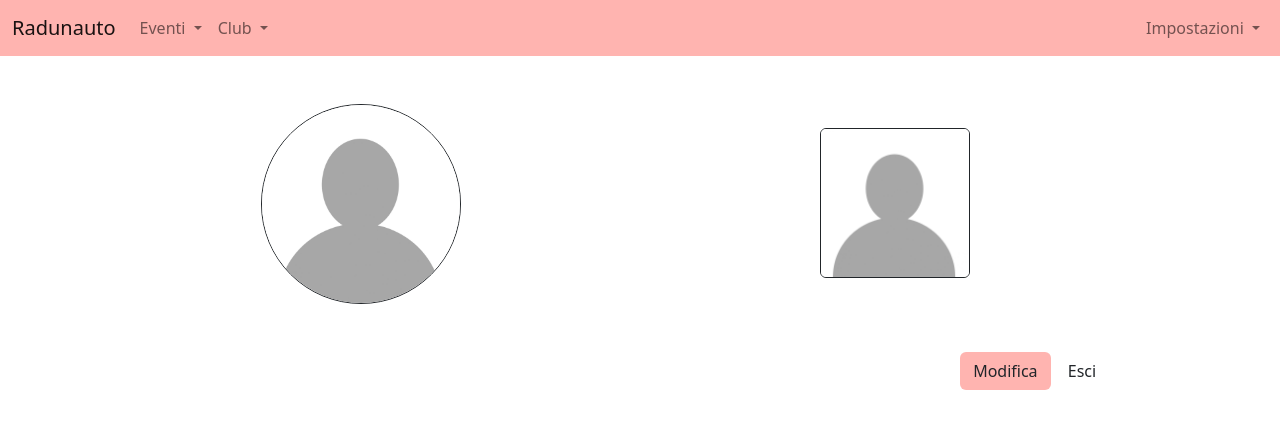
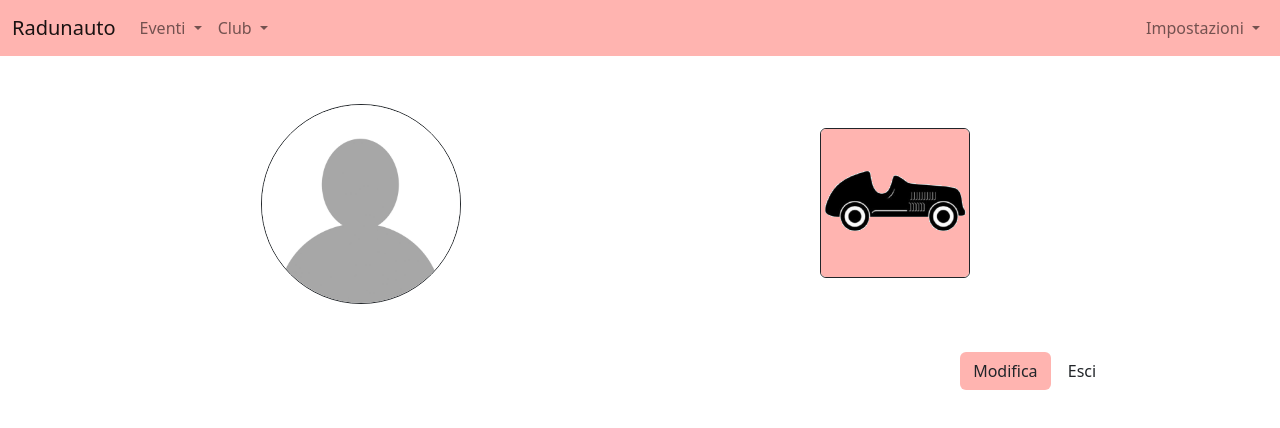
Before and after one commit to Destewie/radunauto_is2, a website: page static/profilo.html in a window 1280 px wide. Drawn offline with nearby package versions, Linux system fonts and the light colour scheme; no server answers.

Commit message:
aggiunto link dinamico alla vetrina auto

```diff
--- a/static/profilo.html
+++ b/static/profilo.html
@@ -70,8 +70,8 @@
       <div id="profilepic" class="col-md-4 col-sm-12 text-center">
       <img width="200" class="rounded-circle border border-dark" src="images/generic_profile_picture.jpg"/>
       </div>
-      <div class="col-md-4 col-sm-12 text-center m-4">
-      <img width="150" class="rounded border border-dark" src="images/generic_profile_picture.jpg"/>
+      <div id="vetrinaAuto" class="col-md-4 col-sm-12 text-center m-4">
+      <a href="/vetrina_auto.html"> <img width="150" class="rounded border border-dark" src="favicon.ico"/> </a>
       </div>
     </div>
 
@@ -158,6 +158,9 @@
                       html = '<img width="200" class="rounded-circle border border-dark" src="images/' + response.image + '.jpg"/>';
                       $('#profilepic').html(html);
                     }
+
+                    html = '<a href="/vetrina_auto.html?user=' + response.username + '"> <img width="150" class="rounded border border-dark" src="favicon.ico"/> </a>';
+                    $('#vetrinaAuto').html(html);
                   }
                 });
       });
```
